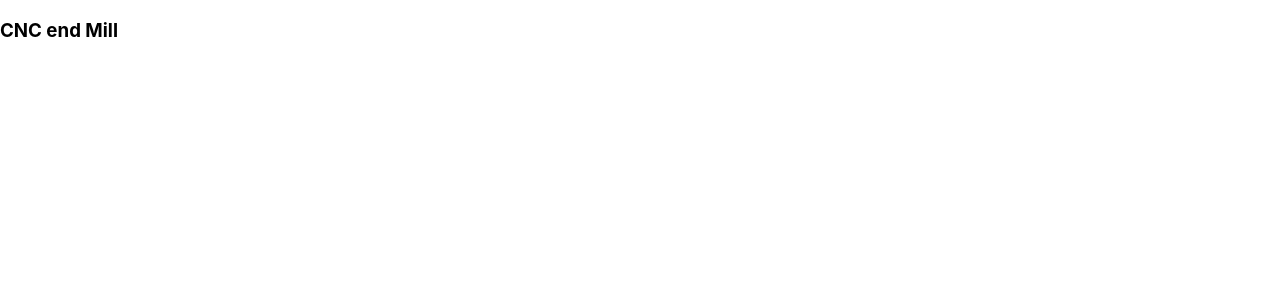
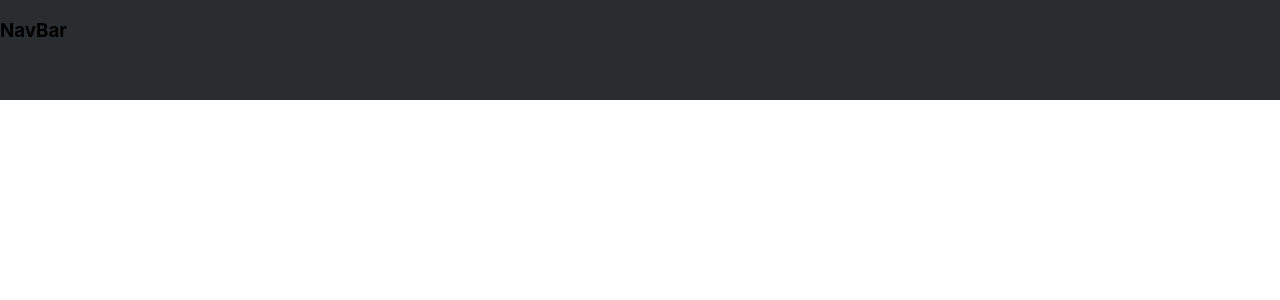
Before and after one commit to LukaszSzyp/CNC-ENDMILL-STORE, a React (Create React App) app in the folder cnc-endmill/: page / in a window 1280 px wide. Shown: the top 300 px of the page. Built offline with nearby package versions, Linux system fonts and the light colour scheme.

Commit message:
add navBar and styled component

```diff
--- a/cnc-endmill/package.json
+++ b/cnc-endmill/package.json
@@ -9,6 +9,7 @@
     "react": "^17.0.2",
     "react-dom": "^17.0.2",
     "react-scripts": "4.0.3",
+    "styled-components": "^5.3.3",
     "web-vitals": "^1.1.2"
   },
   "scripts": {
--- a/cnc-endmill/src/App.js
+++ b/cnc-endmill/src/App.js
@@ -1,7 +1,9 @@
+import { NavBar } from "./component/navBar";
+
 function App() {
   return (
     <div className="App">
-      <h3>CNC end Mill</h3>
+      <NavBar />
     </div>
   );
 }
--- /dev/null
+++ b/cnc-endmill/src/component/navBar/index.js
@@ -0,0 +1,9 @@
+import { NavBarContainer } from "./navBarStyles";
+
+export const NavBar = () => {
+  return (
+    <NavBarContainer>
+      <h3>NavBar</h3>
+    </NavBarContainer>
+  );
+};
--- /dev/null
+++ b/cnc-endmill/src/component/navBar/navBarStyles.js
@@ -0,0 +1,8 @@
+import styled from "styled-components";
+
+export const NavBarContainer = styled.div`
+  display: flex;
+  height: 100px;
+  width: 100%;
+  background-color: rgb(41, 45, 47);
+`;
```
Also changed, not shown: 1 other file (tests, documents, lock files or other folders).
